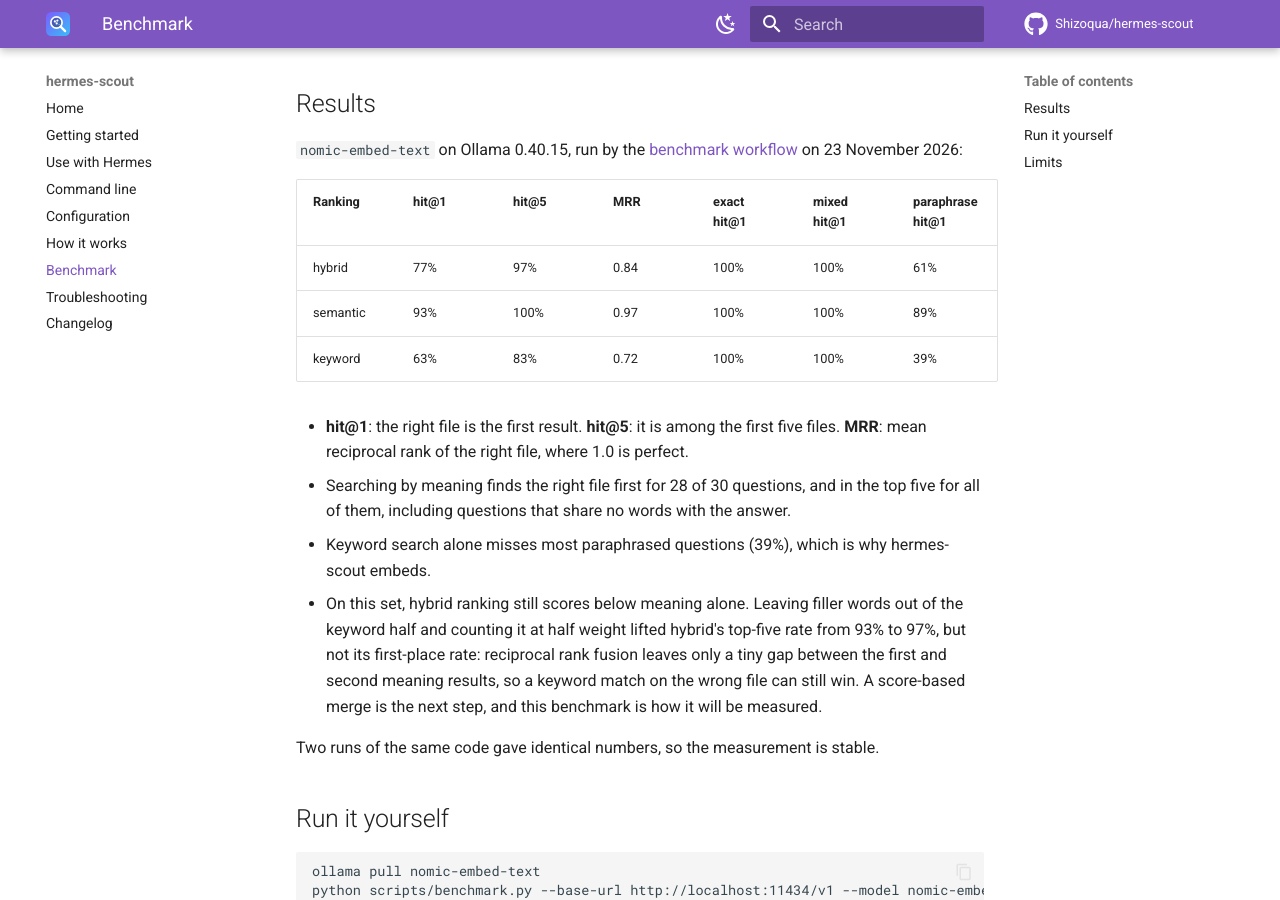
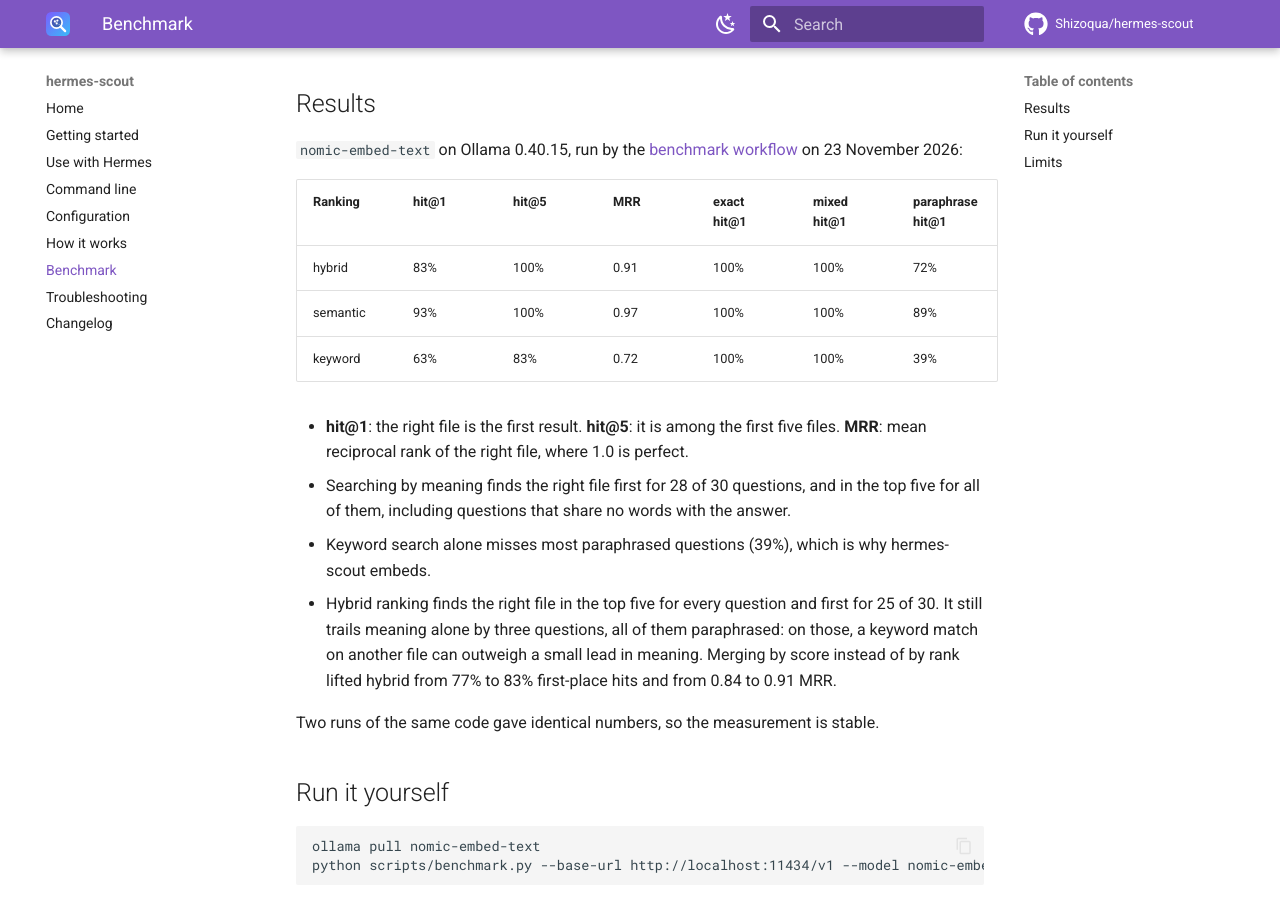
Before and after one commit to Shizoqua/hermes-scout, an MkDocs documentation site: the page built from docs/benchmark.md, in a window 1280 px wide and 900 px high, scrolled down 319 px. Built offline with MkDocs 1.6.1 and Material for MkDocs 9.7.7, drawn with Linux system fonts in a browser that asks for light colours; comment, search, counter and statistics services are not loaded.

Commit message:
Update the benchmark results for score fusion
nomic-embed-text, benchmark run on this branch: hybrid 83% hit@1 (was
77%), 100% hit@5 and 0.91 MRR; semantic 93%; keyword 63%.

```diff
--- a/docs/benchmark.md
+++ b/docs/benchmark.md
@@ -17,7 +17,7 @@ on 23 November 2026:
 
 | Ranking | hit@1 | hit@5 | MRR | exact hit@1 | mixed hit@1 | paraphrase hit@1 |
 |---|---|---|---|---|---|---|
-| hybrid | 77% | 97% | 0.84 | 100% | 100% | 61% |
+| hybrid | 83% | 100% | 0.91 | 100% | 100% | 72% |
 | semantic | 93% | 100% | 0.97 | 100% | 100% | 89% |
 | keyword | 63% | 83% | 0.72 | 100% | 100% | 39% |
 
@@ -26,11 +26,10 @@ on 23 November 2026:
 - Searching by meaning finds the right file first for 28 of 30 questions, and in the top five for
   all of them, including questions that share no words with the answer.
 - Keyword search alone misses most paraphrased questions (39%), which is why hermes-scout embeds.
-- On this set, hybrid ranking still scores below meaning alone. Leaving filler words out of the
-  keyword half and counting it at half weight lifted hybrid's top-five rate from 93% to 97%, but not
-  its first-place rate: reciprocal rank fusion leaves only a tiny gap between the first and second
-  meaning results, so a keyword match on the wrong file can still win. A score-based merge is the
-  next step, and this benchmark is how it will be measured.
+- Hybrid ranking finds the right file in the top five for every question and first for 25 of 30.
+  It still trails meaning alone by three questions, all of them paraphrased: on those, a keyword
+  match on another file can outweigh a small lead in meaning. Merging by score instead of by rank
+  lifted hybrid from 77% to 83% first-place hits and from 0.84 to 0.91 MRR.
 
 Two runs of the same code gave identical numbers, so the measurement is stable.
 
```
Also changed, not shown: README.md (+1 -1 lines).
